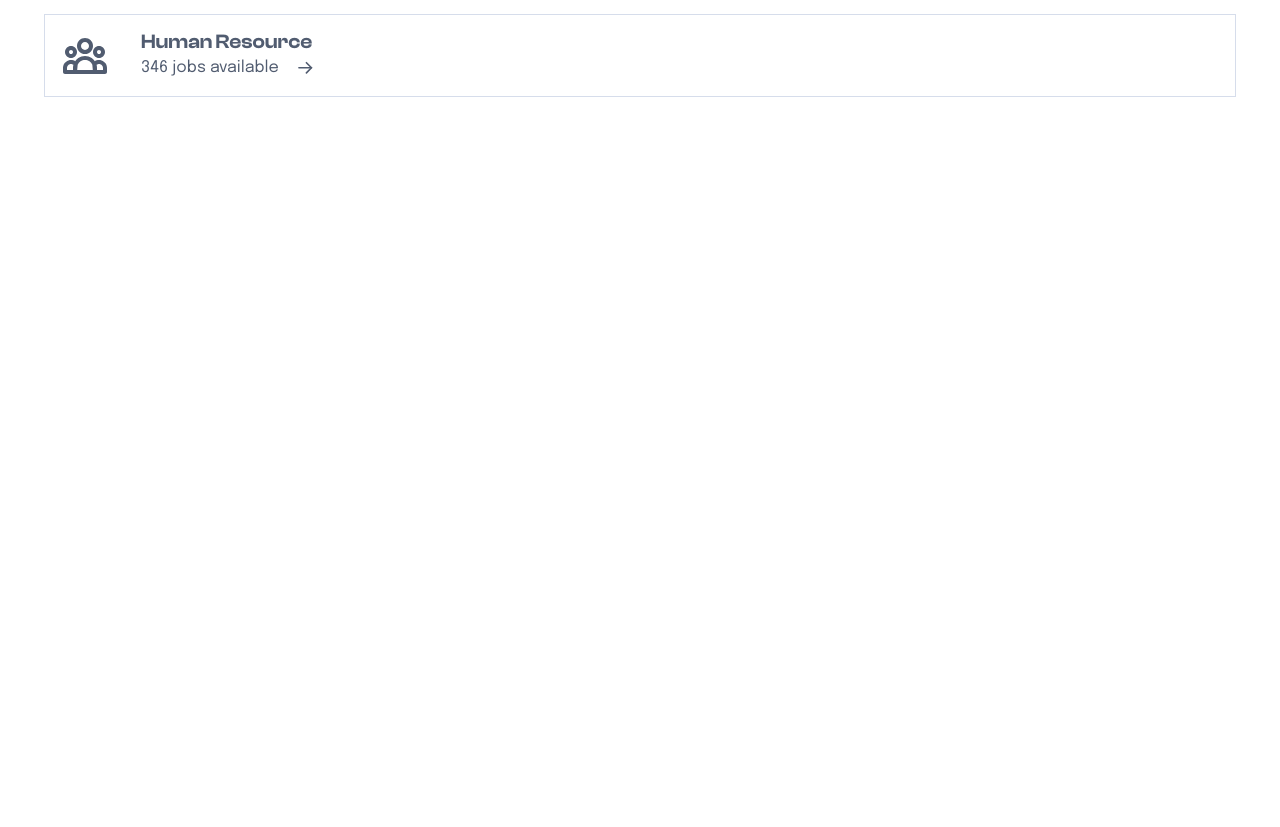
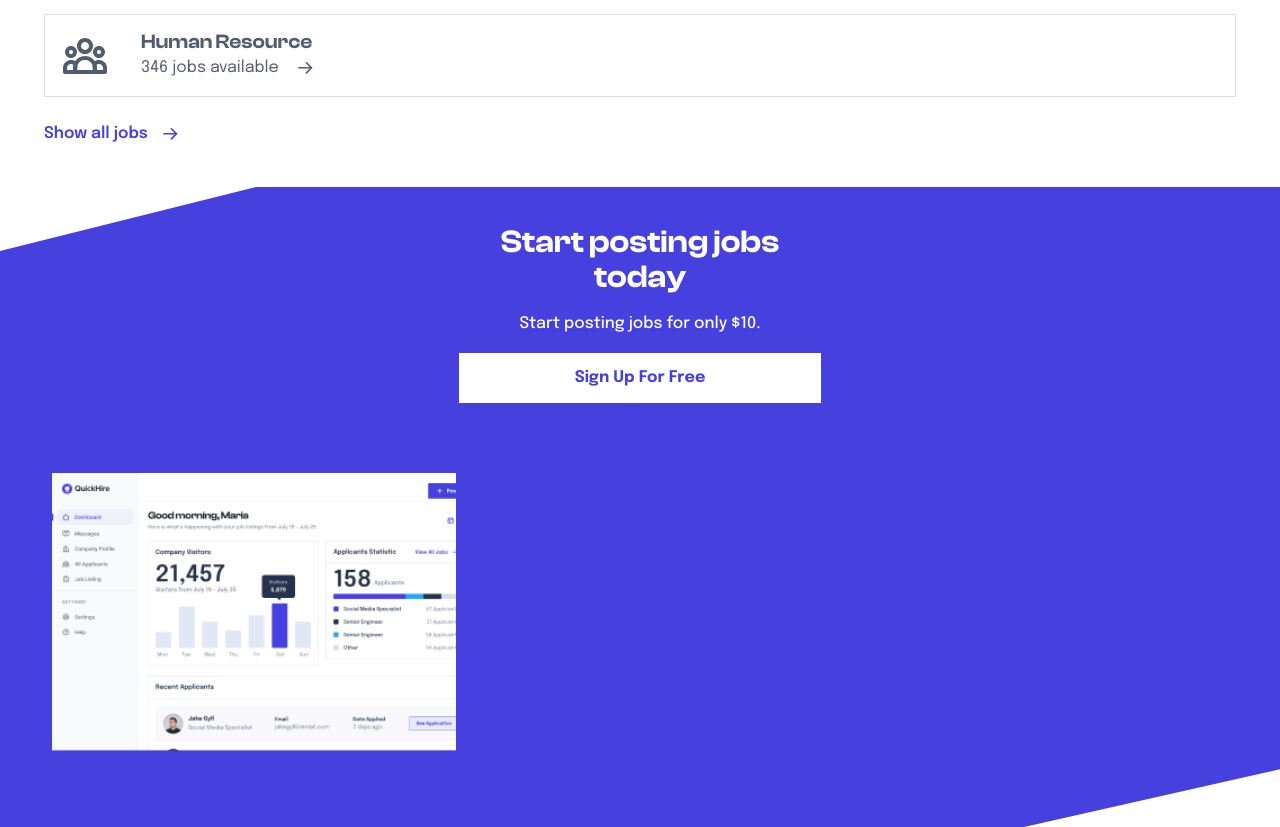
Before and after one commit to waledkarim/quickhire-frontend, a Next.js app: page / in a window 1280 px wide. Shown: the part 1520-2347 px from the top of the page. Before the commit the page ends 1617 px from the top, so only its background shows below. Built offline with nearby package versions, Linux system fonts and the light colour scheme.

Commit message:
feat: add start-posting-jobs-today section

```diff
--- a/src/app/globals.css
+++ b/src/app/globals.css
@@ -70,14 +70,50 @@
 }
 
 @layer components {
-  .card-grid {
+  .category-grid {
     display: grid;
     gap: 32px;
   }
 
   @media (min-width: 90rem) {
-    .card-grid {
+    .category-grid {
       grid-template-columns: repeat(auto-fit, minmax(274px, 1fr));
     }
   }
+
+  .even-columns {
+    display: grid;
+    grid-template-columns: subgrid;
+    /* grid-auto-rows: 1fr; */
+    gap: 1rem;
+  }
+
+  @media (min-width: 90rem) {
+    .even-columns {
+      grid-template-columns: none;
+      grid-auto-flow: column;
+      grid-auto-columns: auto;
+    }
+  }
+
+  .bleed-wrapper {
+    display: grid;
+    grid-template-columns: minmax(1rem, 1fr) minmax(20rem, 74.5rem) minmax(
+        1rem,
+        1fr
+      );
+  }
+
+  .bevel {
+    clip-path: polygon(
+      20% 0%,
+      100% 0,
+      100% 20%,
+      100% 91%,
+      80% 100%,
+      0 100%,
+      0% 80%,
+      0 10%
+    );
+  }
 }
--- a/src/app/page.jsx
+++ b/src/app/page.jsx
@@ -11,6 +11,7 @@ export default function Home() {
   return (
     <main>
       <Header />
+
       <section className="bg-[#F8F8FD] flow-root">
         <div className="wrapper mt-4 lg:mt-20.5 mb-4 lg:mb-25.75">
           <h1 className="mb-5.75">
@@ -27,6 +28,7 @@ export default function Home() {
           </p>
         </div>
       </section>
+
       <section className="wrapper py-10 lg:py-12">
         <p className="mb-8">Companies we helped to grow:</p>
         <div className="flex flex-wrap items-center gap-5 justify-between">
@@ -40,7 +42,8 @@ export default function Home() {
           ))}
         </div>
       </section>
-      <section className="wrapper lg:pt-18">
+
+      <section className="wrapper pb-10 lg:pt-18">
         <div className="flex justify-between items-center mb-6 lg:mb-12">
           <h2>
             Explore by <span className="text-[#26A4FF]">category</span>{" "}
@@ -53,7 +56,7 @@ export default function Home() {
             <RightArrow />
           </Link>
         </div>
-        <div className="card-grid">
+        <div className="category-grid mb-6 lg:mb-0">
           {categories.map((category, i) => (
             <CategoryCards
               key={i}
@@ -63,6 +66,43 @@ export default function Home() {
             />
           ))}
         </div>
+        <Link
+          href={"/"}
+          className="lg:hidden flex items-center gap-x-3 text-[16px] text-[#4640DE] font-semibold"
+        >
+          <span>Show all jobs</span>
+          <RightArrow />
+        </Link>
+      </section>
+
+      <section className="bg-white bleed-wrapper">
+        <div className="even-columns bevel h-160 lg:h-103.5 bg-[#4640DE] col-span-full lg:col-start-2 lg:col-end-3">
+          <div className="text-center place-self-center max-w-90.5 col-start-2 col-span-1 lg:col-start-1 lg:col-span-1">
+            <h2 className="text-white mb-4 lg:mb-6">
+              Start posting jobs today
+            </h2>
+            <p className="font-medium text-[16px] text-white mb-4 lg:mb-6">
+              Start posting jobs for only $10.
+            </p>
+            <button className="w-full py-3 px-6 text-[#4640DE] bg-white text-[16px] font-bold mb-4 lg:mb-6">
+              Sign Up For Free
+            </button>
+          </div>
+          <div className="relative self-start lg:self-end col-start-2 col-span-2 lg:col-start-2 lg:col-span-1">
+            <Image
+              className="lg:hidden"
+              src={"/images/dashboard-company.png"}
+              width={404}
+              height={246}
+            />
+            <Image
+              className="hidden lg:block"
+              src={"/images/dashboard-company-lg.png"}
+              width={564}
+              height={346}
+            />
+          </div>
+        </div>
       </section>
     </main>
   );
--- a/src/components/icons/DesignIcon.jsx
+++ b/src/components/icons/DesignIcon.jsx
@@ -8,7 +8,7 @@ export default function DesignIcon({ width = 48, height = 48, className }) {
       fill="none"
       xmlns="http://www.w3.org/2000/svg"
     >
-      <g clip-path="url(#clip0_11999_1009)">
+      <g clipPath="url(#clip0_11999_1009)">
         <path
           d="M6 42.0001H14L40 16.0001C41.0609 14.9393 41.6569 13.5004 41.6569 12.0001C41.6569 10.4998 41.0609 9.06098 40 8.00012C38.9391 6.93925 37.5003 6.34326 36 6.34326C34.4997 6.34326 33.0609 6.93925 32 8.00012L6 34.0001V42.0001Z"
           stroke="currentColor"
```
Also changed, not shown: public/images/dashboard-company-lg.png (added), public/images/dashboard-company.png (added).
